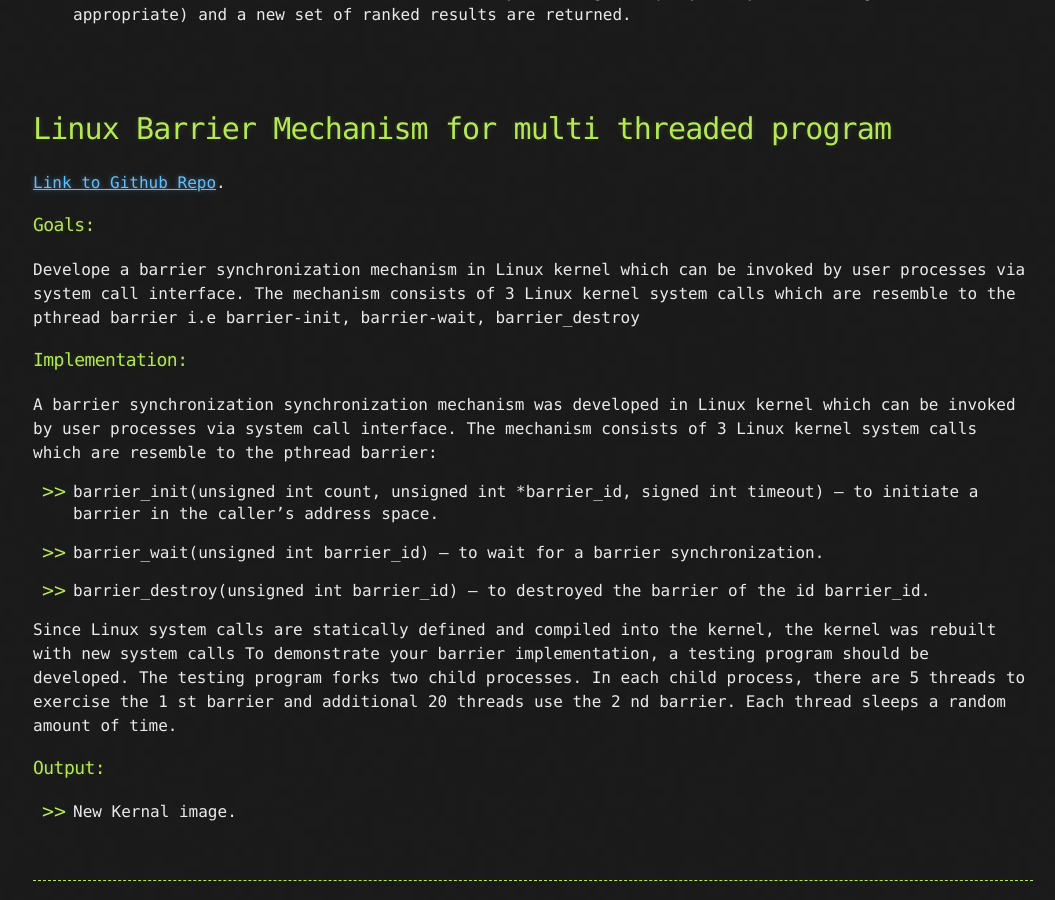
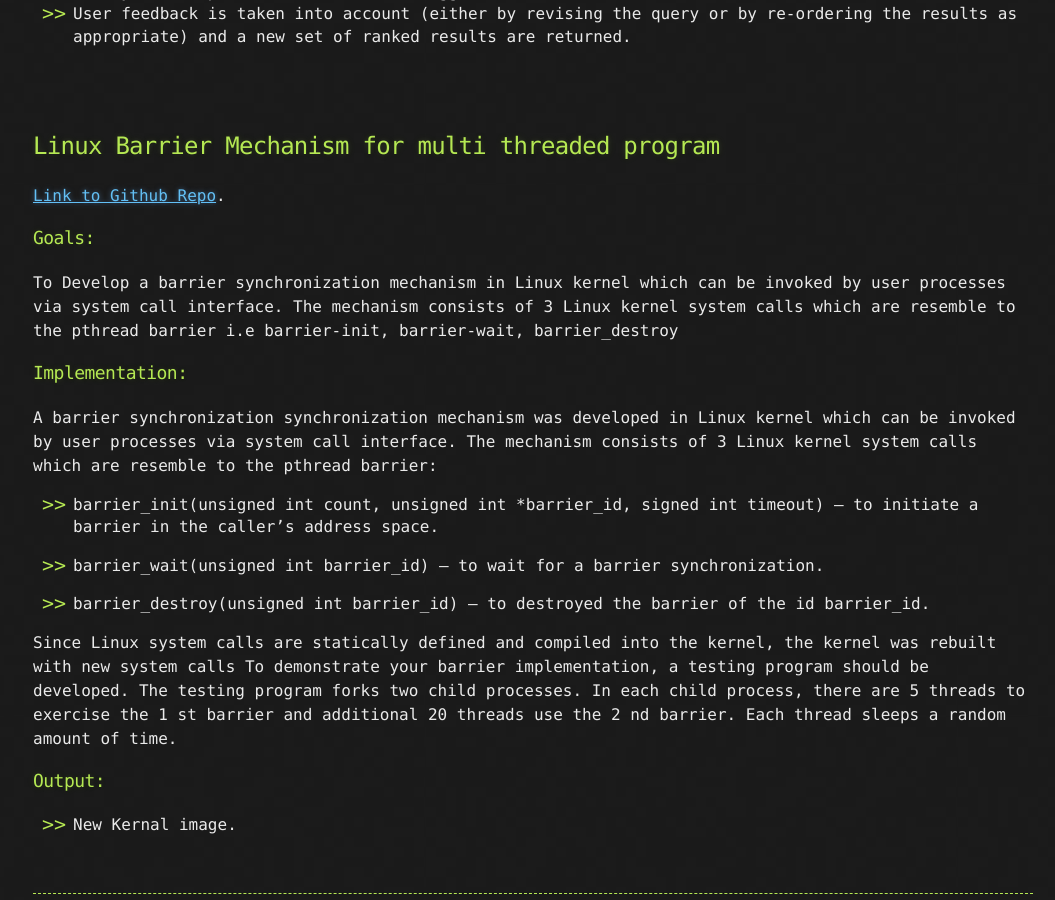
Before and after one commit to dtbinh/jadhavhninad.github.io, a Jekyll site: the page built from index.md, in a window 1280 px wide and 900 px high, scrolled down 1412 px. Shown: the whole window, without its empty margins (107-1162 px from the left). Built offline with Jekyll 4.4.1, drawn with Linux system fonts in a browser that asks for light colours; our own code applies the rules of GitHub Pages for plain Markdown files; some of the changed text lies outside the part shown.

Commit message:
content updated

```diff
--- a/index.md
+++ b/index.md
@@ -20,7 +22,7 @@ To implement a two layer neural network for a binary classifier and a multi laye
 
 <br>
 <br>
-# [](#header-2)Latent Semantics Based Movie Recommender System
+## [](#header-2)Latent Semantics Based Movie Recommender System
 [Link to Github Repo](https://github.com/jadhavhninad/Latent-Semantics-Based-Movie-Recommender-System).
 
 ### [](#header-3) Goals:
@@ -42,11 +44,11 @@ A movie recommender system that takes user feedback to improve the recommendatio
 
 <br>
 <br>
-# [](#header-2)Linux Barrier Mechanism for multi threaded program
+## [](#header-2)Linux Barrier Mechanism for multi threaded program
 [Link to Github Repo](https://github.com/jadhavhninad/Linux-Barrier-Mechanism-for-multi-threaded-program).
 
 ### [](#header-3) Goals:
-Develope a barrier synchronization mechanism in Linux kernel which can be invoked by user processes via system call interface. The mechanism consists of 3 Linux kernel system calls which are resemble to the pthread barrier i.e barrier-init, barrier-wait, barrier_destroy
+To Develop a barrier synchronization mechanism in Linux kernel which can be invoked by user processes via system call interface. The mechanism consists of 3 Linux kernel system calls which are resemble to the pthread barrier i.e barrier-init, barrier-wait, barrier_destroy
 
 ### [](#header-3) Implementation:
 A barrier synchronization synchronization mechanism was developed in Linux kernel which can be invoked by user processes via system call interface. The mechanism consists of 3 Linux kernel system calls which are resemble to the pthread barrier:
```
Also changed, not shown: other parts of index.md (+3 -1 lines).
